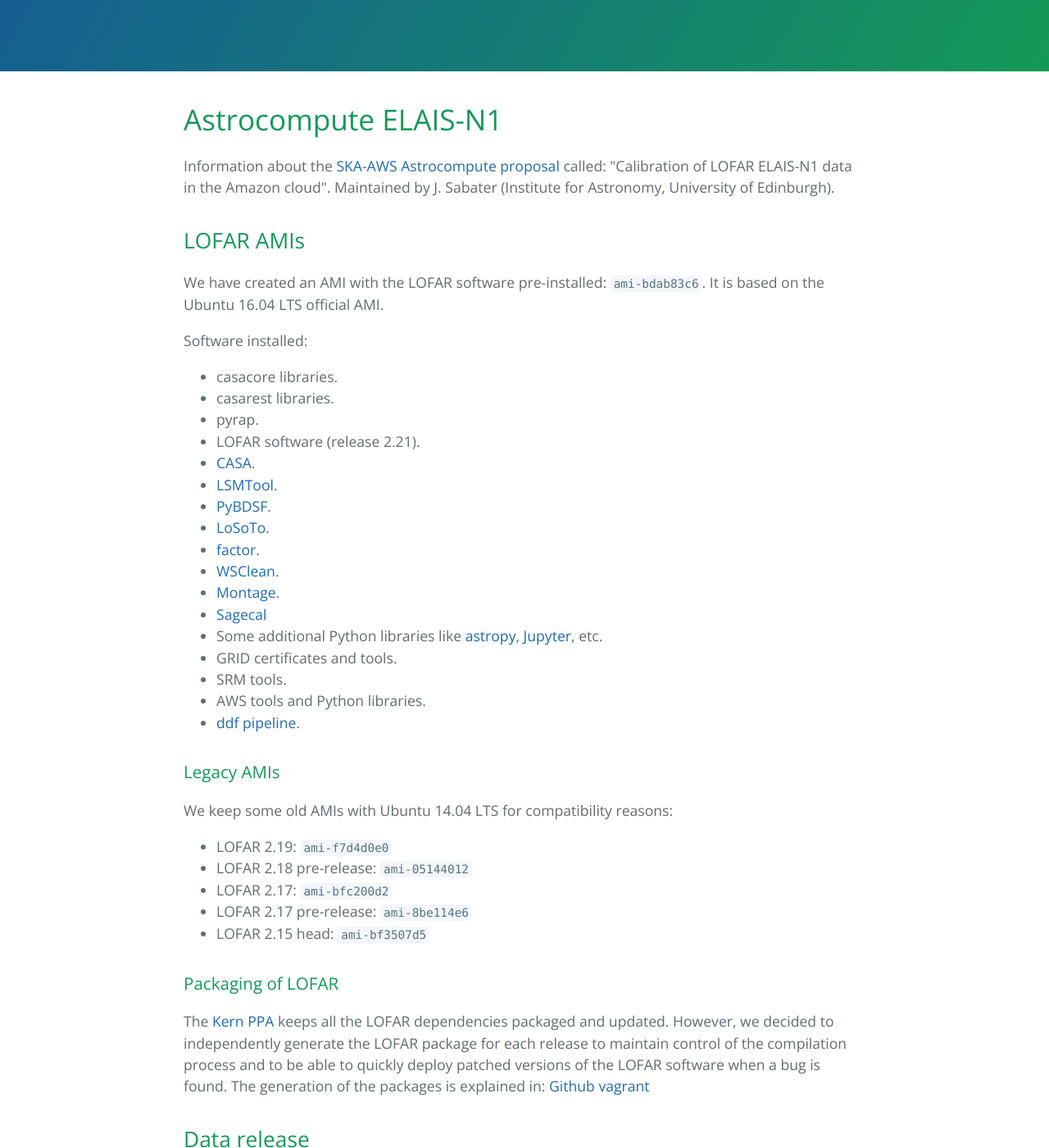
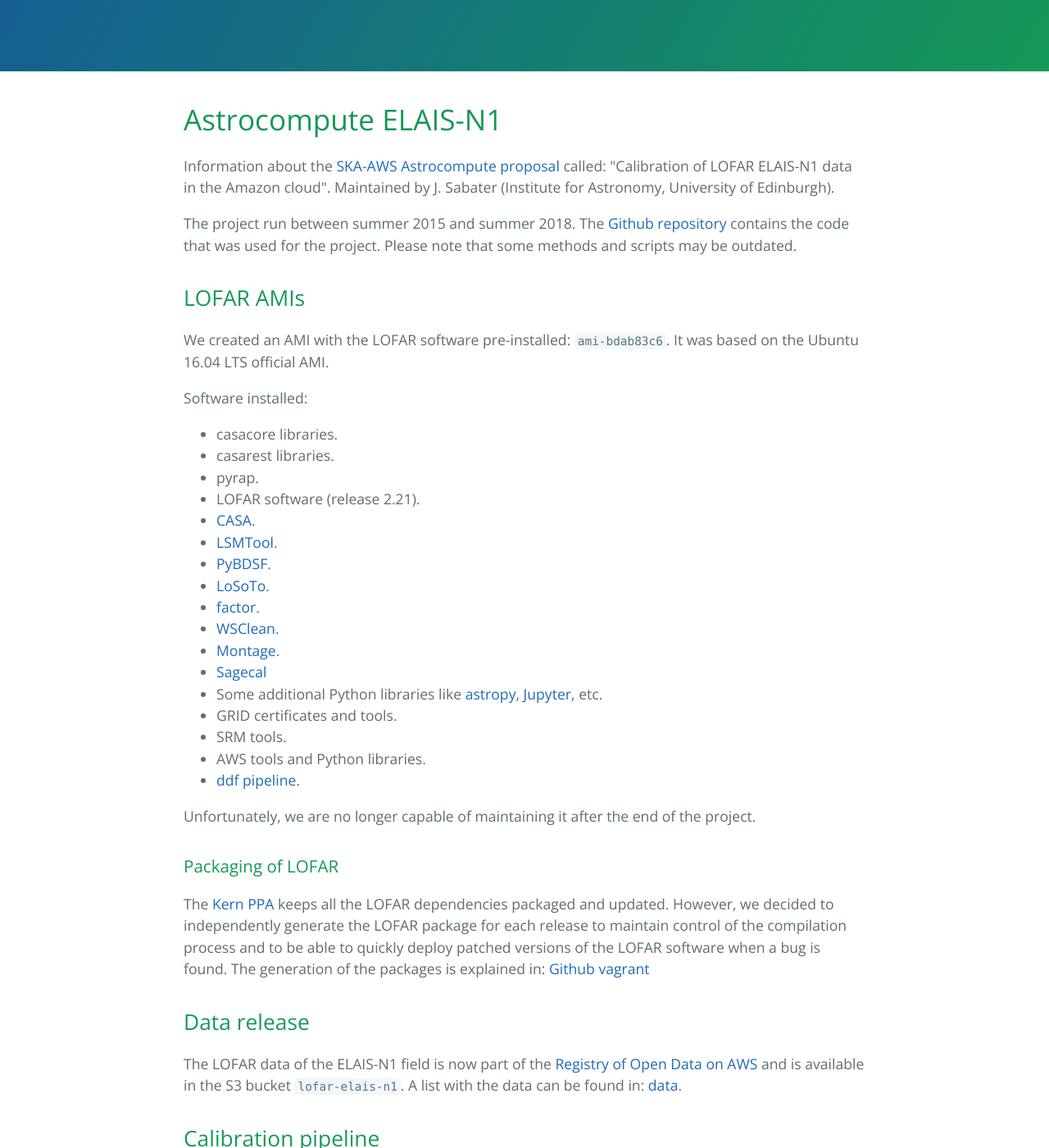
Before and after one commit to nudomarinero/Astrocompute-ELAIS-N1, a Jekyll site: the page built from index.md, in a window 1280 px wide and 1400 px high, scrolled down 296 px. Shown: the whole window at 82% size. Built offline with Jekyll 4.4.1, drawn with Linux system fonts in a browser that asks for light colours; some of the changed text lies outside the part shown.

Commit message:
Update information

```diff
--- a/index.md
+++ b/index.md
@@ -7,8 +7,10 @@
 
 Information about the [SKA](https://www.skatelescope.org/)-[AWS](http://aws.amazon.com/) [Astrocompute proposal](https://www.skatelescope.org/ska-aws-astrocompute-call-for-proposals/) called: \"Calibration of LOFAR ELAIS-N1 data in the Amazon cloud\". Maintained by J. Sabater (Institute for Astronomy, University of Edinburgh).
 
+The project run between summer 2015 and summer 2018. The [Github repository](https://github.com/nudomarinero/Astrocompute-ELAIS-N1) contains the code that was used for the project. Please note that some methods and scripts may be outdated.
+
 ## LOFAR AMIs
-We have created an AMI with the LOFAR software pre-installed: `ami-bdab83c6`. It is based on the Ubuntu 16.04 LTS official AMI.
+We created an AMI with the LOFAR software pre-installed: `ami-bdab83c6`. It was based on the Ubuntu 16.04 LTS official AMI.
 
 Software installed:
 
@@ -30,21 +32,14 @@
 * AWS tools and Python libraries.
 * [ddf pipeline](https://github.com/mhardcastle/ddf-pipeline).
 
-### Legacy AMIs
-We keep some old AMIs with Ubuntu 14.04 LTS for compatibility reasons:
-
-* LOFAR 2.19: `ami-f7d4d0e0`
-* LOFAR 2.18 pre-release: `ami-05144012`
-* LOFAR 2.17: `ami-bfc200d2`
-* LOFAR 2.17 pre-release: `ami-8be114e6`
-* LOFAR 2.15 head: `ami-bf3507d5`
+Unfortunately, we are no longer capable of maintaining it after the end of the project.
 
 ### Packaging of LOFAR
 The [Kern](http://kernsuite.info/) [PPA](https://launchpad.net/~kernsuite/+archive/ubuntu/kern-dev/) keeps all the LOFAR dependencies packaged and updated. However, we decided to independently generate the LOFAR package for each release to maintain control of the compilation process and to be able to quickly deploy patched versions of the LOFAR software when a bug is found.
 The generation of the packages is explained in: [Github vagrant](https://github.com/nudomarinero/Astrocompute-ELAIS-N1/tree/master/vagrant)
 
 ## Data release
-The LOFAR data of the ELAIS-N1 field is released in the S3 bucket `lofar-elais-n1`. A list with the data can be found in: [data](http://www.lofarcloud.uk/data.html).
+The LOFAR data of the ELAIS-N1 field is now part of the [Registry of Open Data on AWS](https://registry.opendata.aws/lofar-elais-n1/) and is available in the S3 bucket `lofar-elais-n1`. A list with the data can be found in: [data](http://www.lofarcloud.uk/data.html).
 
 ## Calibration pipeline
 The calibration of the data is performed in two steps: a) the prefacet calibration and b) the facet calibration. All the steps are already implemented in: [Github pipeline](https://github.com/nudomarinero/Astrocompute-ELAIS-N1/tree/master/pipeline).
```
